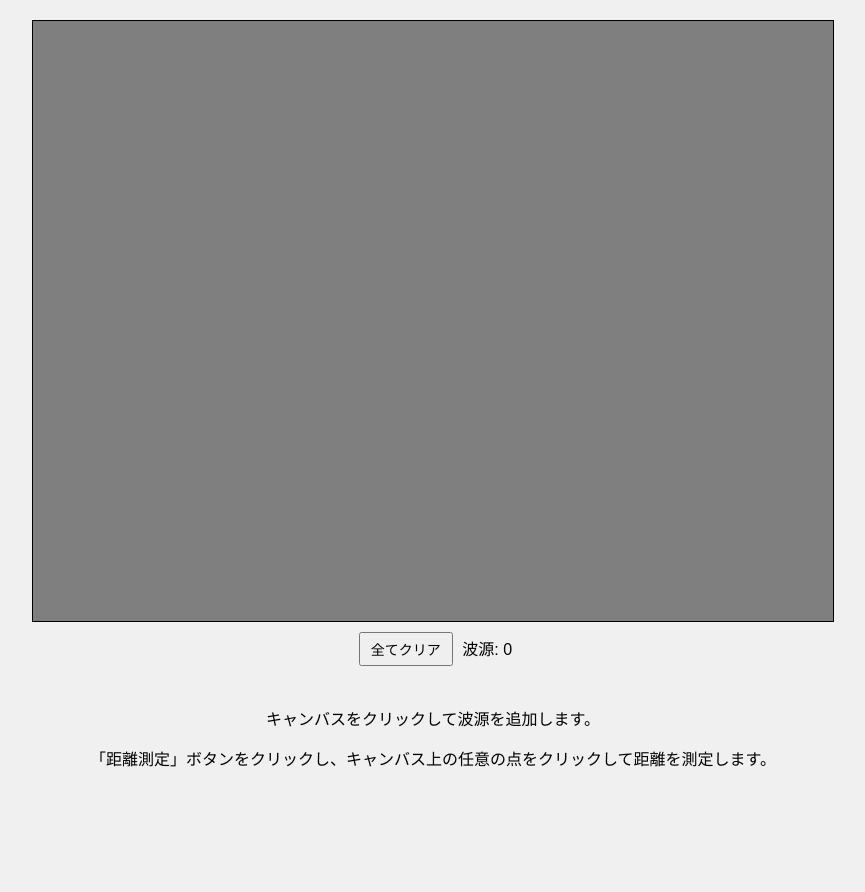
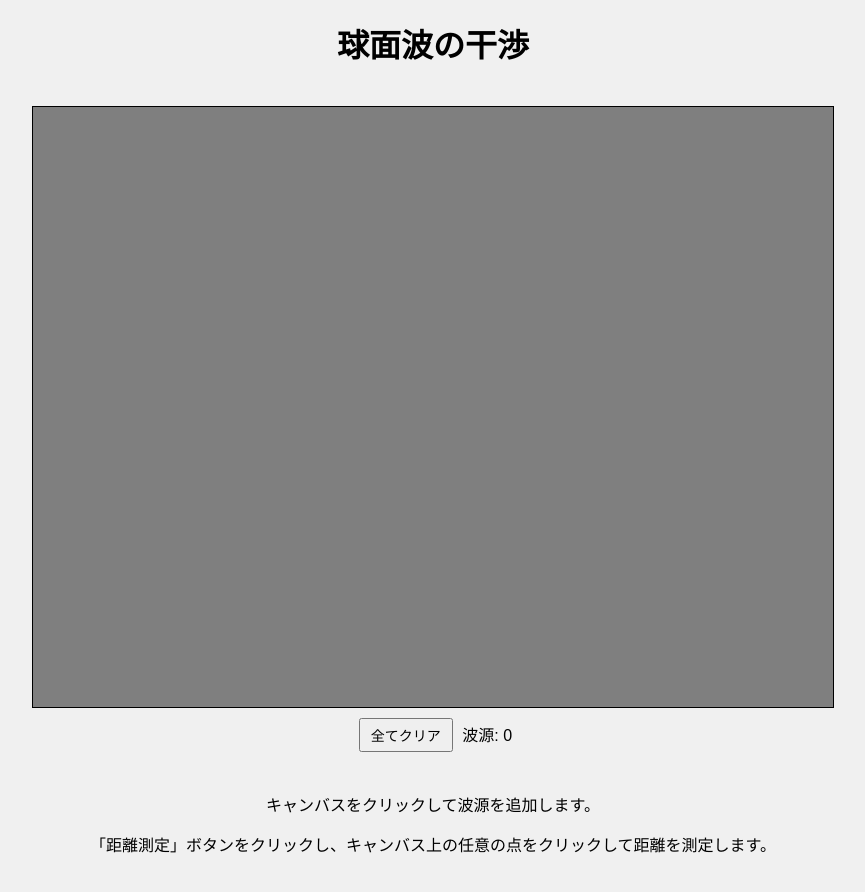
Before and after one commit to YuYamada0917/optics-simulation, a plain HTML site: page index.html in a window 1280 px wide. Shown: the whole page, without its empty margins (207-1072 px from the left). Before the commit the page ends 806 px from the top, so only its background shows below. Drawn offline with Linux system fonts and the light colour scheme; animation ran at ten frames a second.

Commit message:
h1の追加

```diff
--- a/index.html
+++ b/index.html
@@ -3,10 +3,11 @@
 <head>
     <meta charset="UTF-8">
     <meta name="viewport" content="width=device-width, initial-scale=1.0">
-    <title>波動シミュレーション（ものさし機能付き）</title>
+    <title>球面波の干渉シミュレーション</title>
     <link rel="stylesheet" href="styles.css">
 </head>
 <body>
+    <h1 id="title">球面波の干渉</h1>
     <div class="container">
         <canvas id="waveCanvas"></canvas>
         <div id="controls">
--- a/styles.css
+++ b/styles.css
@@ -1,3 +1,10 @@
+#title {
+    text-align: center;
+    color: black;
+    margin-top: 20px;
+    margin-bottom: 20px;
+}
+
 body {
     margin: 0;
     padding: 0;
```
